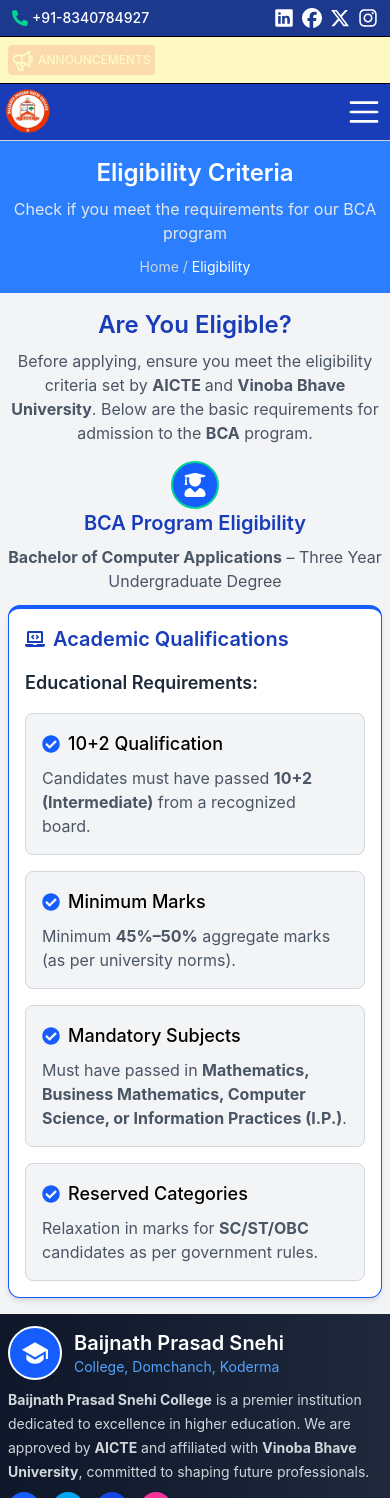
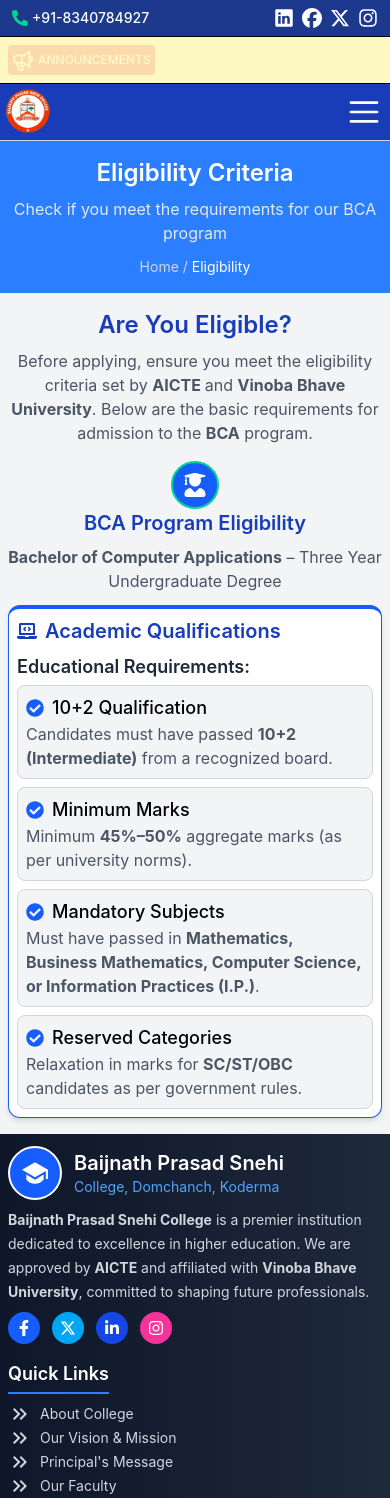
Before and after one commit to ravikrpatel01/bpsc-bca-website, a React (Vite) app: page /admissions/eligibility-criteria in a window 390 px wide. Shown: the top 1498 px of the page. Built offline with nearby package versions, Linux system fonts and the light colour scheme.

Commit message:
Updated CSS Update

```diff
--- a/src/components/BCAEligibilityDetails.jsx
+++ b/src/components/BCAEligibilityDetails.jsx
@@ -20,24 +20,24 @@
       </div>
 
       {/* Main Card */}
-      <div className="mt-3 lg:mt-10 bg-white border rounded-xl shadow-md p-4 lg:p-8 border-t-4 border-blue-600">
+      <div className="mt-3 lg:mt-10 bg-white border rounded-xl shadow-md p-2 lg:p-8 border-t-4 border-blue-600">
         <h3 className="text-xl lg:text-2xl font-semibold text-blue-800 flex items-center gap-2">
           <FaLaptopCode />
           Academic Qualifications
         </h3>
 
-        <h4 className="font-semibold text-lg lg:text-xl text-gray-800 mt-4 lg:mt-6 mb-4">
+        <h4 className="font-semibold text-lg lg:text-xl text-gray-800 mt-2 lg:mt-6 mb-1 lg:mb-4">
           Educational Requirements:
         </h4>
 
-        <div className="grid grid-cols-1 md:grid-cols-2 gap-4 lg:gap-4">
+        <div className="grid grid-cols-1 md:grid-cols-2 gap-2 lg:gap-4">
           {/* Card 1 */}
-          <div className="bg-gray-100 border border-gray-300 p-4 rounded-lg hover:shadow-md transition-all">
+          <div className="bg-gray-100 border border-gray-300 p-2 lg:p-4 rounded-lg hover:shadow-md transition-all">
             <p className="font-medium flex text-lg lg:text-xl items-center gap-2">
               <FaCheckCircle className="text-blue-600" />
               10+2 Qualification
             </p>
-            <p className="text-gray-600 lg:text-lg mt-2">
+            <p className="text-gray-600 lg:text-lg mt-0 lg:mt-2">
               Candidates must have passed{" "}
               <span className="font-bold">10+2 (Intermediate)</span> from a
               recognized board.
@@ -45,24 +45,24 @@
           </div>
 
           {/* Card 2 */}
-          <div className="bg-gray-100 border border-gray-300 p-4 rounded-lg hover:shadow-md transition-all">
+          <div className="bg-gray-100 border border-gray-300 p-2 lg:p-4 rounded-lg hover:shadow-md transition-all">
             <p className="font-medium flex text-lg lg:text-xl items-center gap-2">
               <FaCheckCircle className="text-blue-600" />
               Minimum Marks
             </p>
-            <p className="text-gray-600 lg:text-lg mt-2">
+            <p className="text-gray-600 lg:text-lg mt-0 lg:mt-2">
               Minimum <span className="font-bold">45%–50%</span> aggregate marks
               (as per university norms).
             </p>
           </div>
 
           {/* Card 3 */}
-          <div className="bg-gray-100 border border-gray-300 p-4 rounded-lg hover:shadow-md transition-all">
+          <div className="bg-gray-100 border border-gray-300 p-2 lg:p-4 rounded-lg hover:shadow-md transition-all">
             <p className="font-medium flex text-lg lg:text-xl items-center gap-2">
               <FaCheckCircle className="text-blue-600" />
               Mandatory Subjects
             </p>
-            <p className="text-gray-600 lg:text-lg mt-2">
+            <p className="text-gray-600 lg:text-lg mt-0 lg:mt-2">
               Must have passed in{" "}
               <span className="font-bold">
                 Mathematics, Business Mathematics, Computer Science, or
@@ -73,12 +73,12 @@
           </div>
 
           {/* Card 4 */}
-          <div className="bg-gray-100 border border-gray-300 p-4 rounded-lg hover:shadow-md transition-all">
+          <div className="bg-gray-100 border border-gray-300 p-2 lg:p-4 rounded-lg hover:shadow-md transition-all">
             <p className="font-medium flex text-lg lg:text-xl items-center gap-2">
               <FaCheckCircle className="text-blue-600" />
               Reserved Categories
             </p>
-            <p className="text-gray-600 lg:text-lg mt-2">
+            <p className="text-gray-600 lg:text-lg mt-0 lg:mt-2">
               Relaxation in marks for{" "}
               <span className="font-bold">SC/ST/OBC</span> candidates as per
               government rules.
```
